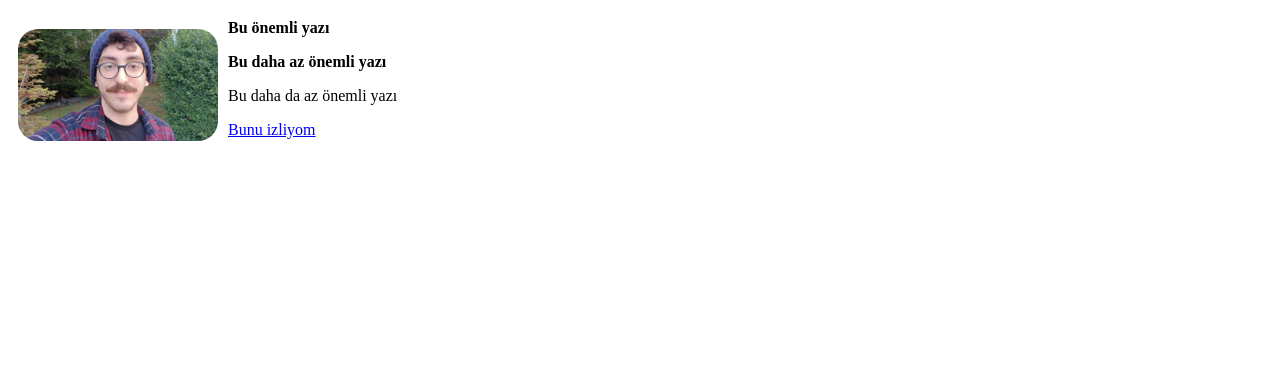
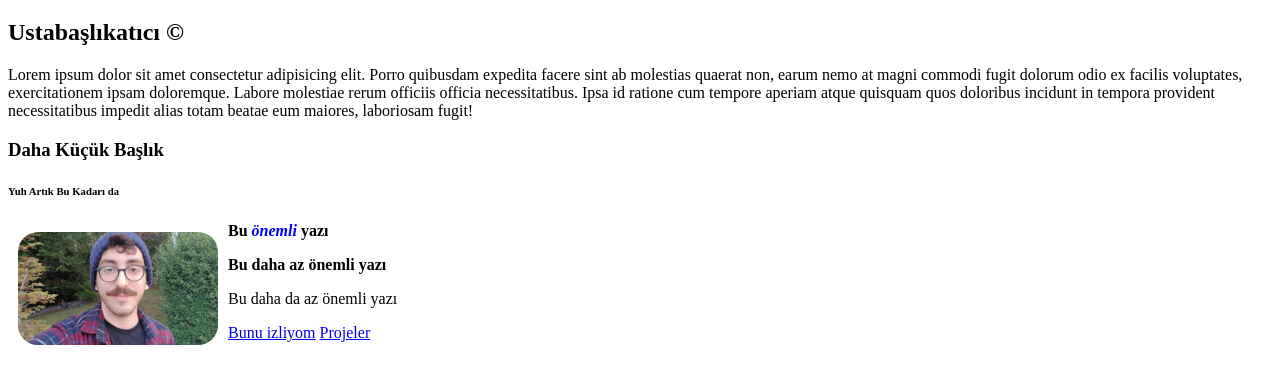
Before and after one commit to Alptugtan1/alptugtan.github.io, a plain HTML site: page index.html in a window 1280 px wide. Shown: the part 61-444 px from the top of the page. Drawn offline with Linux system fonts and the light colour scheme.

Commit message:
Learning how to integrate a new page

```diff
--- a/index.html
+++ b/index.html
@@ -2,8 +2,15 @@
 
 <html lang="en">
   <head>
-    <meta charset="UTF-8">
+    <meta charset="UTF-8" />
+    <meta
+      name="description"
+      content="Bu siteyi yolda öğrendiğim şeyleri insanlarla paylaşmak amacıyla kuruyorum. Benden ve yaptığım şeylerden parçalar paylaşarak güncel tutmaya çalışacağım"
+    />
+    <meta name="viewport" content="width=device-width, initial-scale=1.0" />
+
     <title>Alptuğ Tan</title>
+    <!-- Styling is not the job of HTML leave it to CSS-->
     <style>
       img {
         width: 200px;
@@ -21,17 +28,39 @@
       }
 
       p.tertiary {
+        font-style: normal;
+      }
+
+      em {
+        color: blue;
       }
     </style>
   </head>
 
   <body>
     <h1>deneme</h1>
+    <!--Use these headers to give the website a hierarchy. Dont use more than one h1 per site. -->
+    <h2>Ustabaşlıkatıcı &copy;</h2>
+    <p>
+      Lorem ipsum dolor sit amet consectetur adipisicing elit. Porro quibusdam
+      expedita facere sint ab molestias quaerat non, earum nemo at magni commodi
+      <!-- &nbsp; is short for non braking space -->
+      fugit dolorum odio ex facilis voluptates, exercitationem ipsam doloremque.
+      Labore molestiae rerum officiis officia necessitatibus. Ipsa id ratione
+      cum tempore aperiam atque quisquam quos doloribus incidunt in tempora
+      provident necessitatibus impedit alias totam beatae eum maiores,
+      laboriosam fugit!
+    </p>
+    <h3>Daha Küçük Başlık</h3>
+    <h6>Yuh Artık Bu Kadarı da</h6>
 
-    <img src="cvfoto.jpg" alt="ben">
-    <p class="primary">Bu önemli yazı</p>
+    <img src="cvfoto.jpg" alt="ben" />
+    <p class="primary">Bu <em>önemli</em> yazı</p>
+    <!--There is also a similar element called strong which does bold intead of italic.-->
     <p class="secondary">Bu daha az önemli yazı</p>
     <p class="tertiary">Bu daha da az önemli yazı</p>
     <a href="https://www.youtube.com/watch?v=qz0aGYrrlhU">Bunu izliyom</a>
+
+    <a href="proje.html"> Projeler </a>
   </body>
 </html>
```
Also changed, not shown: proje.html (added, +16 -0 lines).
